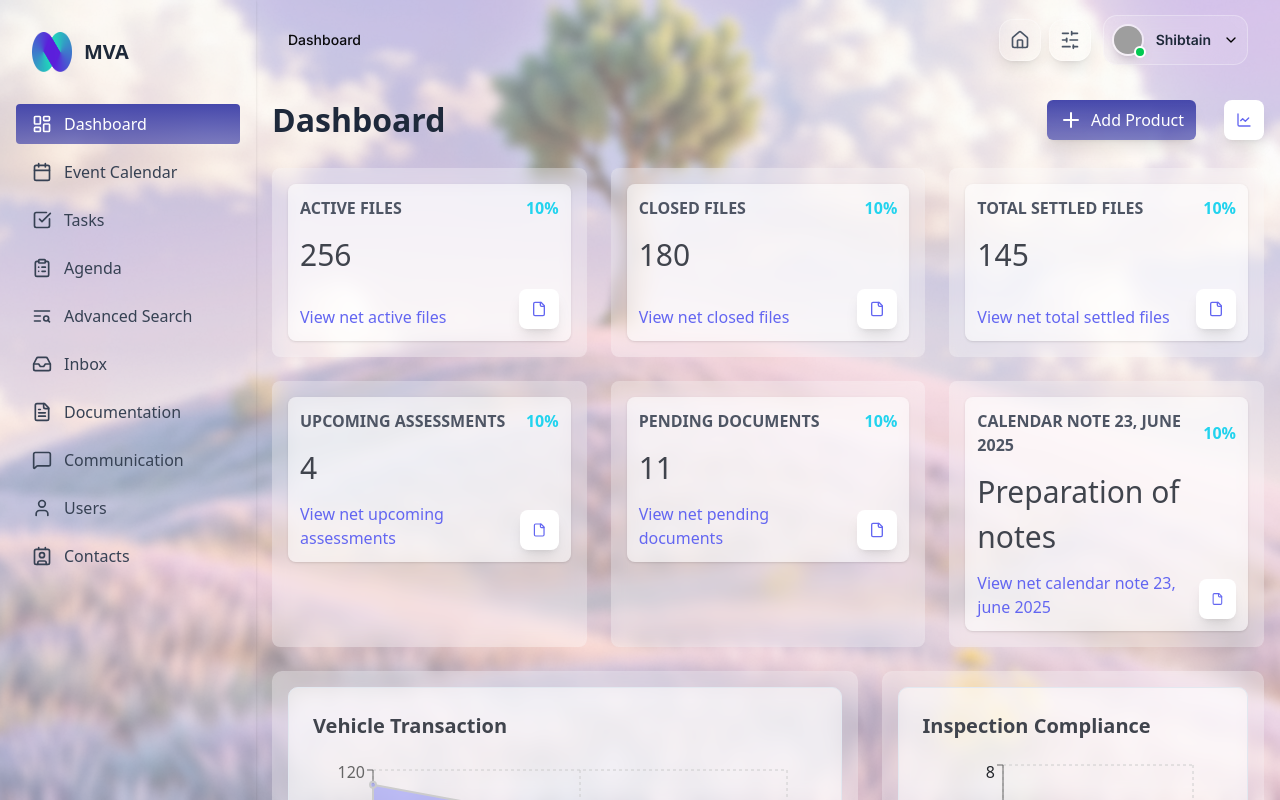
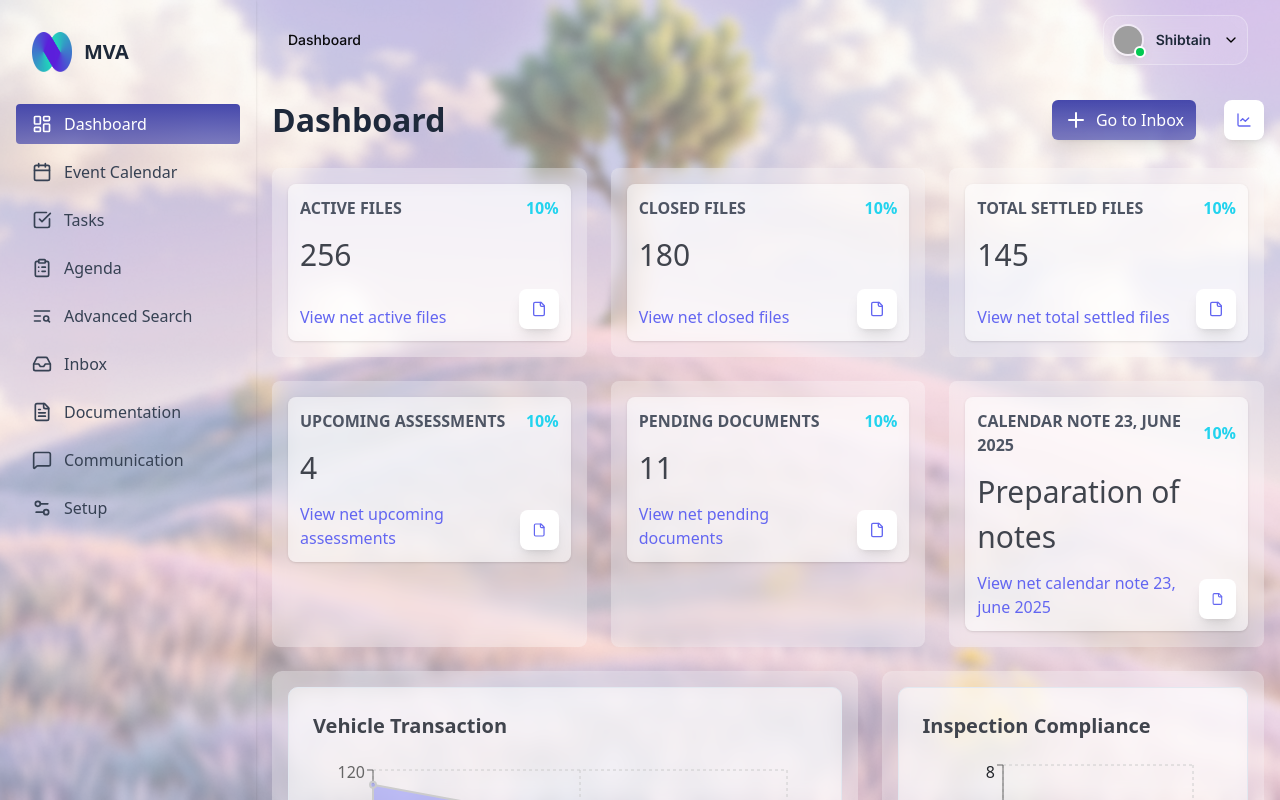
Before and after one commit to ragOP/CosmoLex-Mva, a React (Vite) app: page /dashboard in a window 1280 px wide. Built offline with nearby package versions, Linux system fonts and the light colour scheme; sample sign-in values are in the browser's storage; grey boxes are pictures that could not be loaded.

Commit message:
fix: navbar, sidebar fixed

```diff
--- a/src/AppRouter.jsx
+++ b/src/AppRouter.jsx
@@ -84,7 +84,7 @@ const AppRouter = () => (
           <Route path="notes/:noteId" element={<NoteDetailPage />} />
           <Route path="documentation" element={<Documentation />} />
           <Route path="communication" element={<Communication />} />
-          <Route path="users" element={<UsersPage />} />
+          <Route path="setup/users" element={<UsersPage />} />
           <Route path="contacts" element={<ContactPage />} />
           <Route path="agenda" element={<Agenda />} />
           <Route path="advanced-search" element={<AdvancedSearch />} />
--- a/src/components/custom_tree_view/CustomRickTreeView.jsx
+++ b/src/components/custom_tree_view/CustomRickTreeView.jsx
@@ -17,6 +17,7 @@ import { TreeItemProvider } from '@mui/x-tree-view/TreeItemProvider';
 import { TreeItemDragAndDropOverlay } from '@mui/x-tree-view/TreeItemDragAndDropOverlay';
 import { useTreeItemModel } from '@mui/x-tree-view/hooks';
 import { File, FolderArchive, FolderClosed } from 'lucide-react';
+import { useNavigate } from 'react-router-dom';
 
 function DotIcon() {
   return (
@@ -208,9 +209,11 @@ const CustomTreeItem = React.forwardRef(function CustomTreeItem(props, ref) {
   );
 });
 
-export default function CustomRickTreeView({ items }) {
+export default function CustomRickTreeView({ items, onItemClick }) {
+  const navigate = useNavigate();
   return (
     <RichTreeView
+      onItemClick={(_event, itemId) => navigate(itemId)}
       items={items}
       defaultExpandedItems={[]}
       defaultSelectedItems=""
--- a/src/components/dashboard/Dashboard.jsx
+++ b/src/components/dashboard/Dashboard.jsx
@@ -277,10 +277,10 @@ const Dashboard = () => {
               border: 'none',
               cursor: 'pointer',
             }}
-            onClick={() => navigate('/dashboard/dashboard-form')}
+            onClick={() => navigate('/dashboard/inbox')}
           >
             <PlusIcon />
-            <span>Add Product</span>
+            <span>Go to Inbox</span>
           </button>
           <ChartLine
             color="#6366F1"
--- a/src/components/dashboard/Navbar.jsx
+++ b/src/components/dashboard/Navbar.jsx
@@ -88,33 +88,6 @@ export default function Navbar() {
 
       {/* Right Side - Actions & Profile */}
       <div className="flex items-center gap-3">
-        {/* Action Buttons */}
-        <div className="hidden md:flex items-center gap-2">
-          <button
-            className="p-2.5 rounded-xl hover:bg-white/80 transition-all duration-200 shadow-lg hover:shadow-xl border border-white/30"
-            style={{
-              backdropFilter: 'blur(20px)',
-              background: 'rgba(255, 255, 255, 0.1)',
-              WebkitBackdropFilter: 'blur(20px)',
-            }}
-            title="Home"
-          >
-            <Home className="h-5 w-5 text-gray-600" />
-          </button>
-
-          <button
-            className="p-2.5 rounded-xl hover:bg-white/80 transition-all duration-200 shadow-lg hover:shadow-xl border border-white/30"
-            style={{
-              backdropFilter: 'blur(20px)',
-              background: 'rgba(255, 255, 255, 0.1)',
-              WebkitBackdropFilter: 'blur(20px)',
-            }}
-            title="Settings"
-          >
-            <SlidersHorizontal className="h-5 w-5 text-gray-600" />
-          </button>
-        </div>
-
         {/* Profile Dropdown */}
         <DropdownMenu>
           <DropdownMenuTrigger asChild>
--- a/src/components/dashboard/Sidebar.jsx
+++ b/src/components/dashboard/Sidebar.jsx
@@ -17,6 +17,7 @@ import {
   StickyNote,
   User,
   Contact,
+  Settings2,
 } from 'lucide-react';
 import * as React from 'react';
 import { useNavigate } from 'react-router-dom';
@@ -45,6 +46,7 @@ const typeToIcon = {
   contact: Contact,
   'activity-logs': Activity,
   agenda: ClipboardList,
+  setup: Settings2,
 };
 
 const sidebarItems = [
@@ -160,17 +162,25 @@ const sidebarItems = [
     type: 'link',
     iconType: 'communication',
   },
+  // {
+  //   id: '/dashboard/users',
+  //   label: 'Users',
+  //   type: 'link',
+  //   iconType: 'users',
+  // },
   {
-    id: '/dashboard/users',
-    label: 'Users',
-    type: 'link',
-    iconType: 'users',
-  },
-  {
-    id: '/dashboard/contacts',
-    label: 'Contacts',
-    type: 'link',
-    iconType: 'contact',
+    id: '/dashboard/setup',
+    label: 'Setup',
+    type: 'tree',
+    iconType: 'setup',
+    treeData: [
+      {
+        id: '/dashboard/setup/users',
+        label: 'Users',
+        type: 'link',
+        iconType: 'users',
+      },
+    ],
   },
 
   // {
@@ -318,6 +328,7 @@ const Sidebar = ({ isDrawer }) => {
 
   const handleItemClick = (item) => {
     if (item.type === 'tree') {
+      console.log(item);
       setOpenTree((prev) => ({
         ...prev,
         [item.id]: !prev[item.id],
@@ -326,6 +337,7 @@ const Sidebar = ({ isDrawer }) => {
       if (slug) {
         navigate(item.id + `?slugId=${slug}`);
       } else {
+        console.log(item);
         navigate(item.id);
       }
     }
@@ -379,7 +391,10 @@ const Sidebar = ({ isDrawer }) => {
             </button>
             {item.type === 'tree' && openTree[item.id] && (
               <Box sx={{ minWidth: 180, pl: 2 }}>
-                <CustomRickTreeView items={item.treeData || []} />
+                <CustomRickTreeView
+                  onItemClick={(item) => handleItemClick(item)}
+                  items={item.treeData || []}
+                />
               </Box>
             )}
           </React.Fragment>
```
